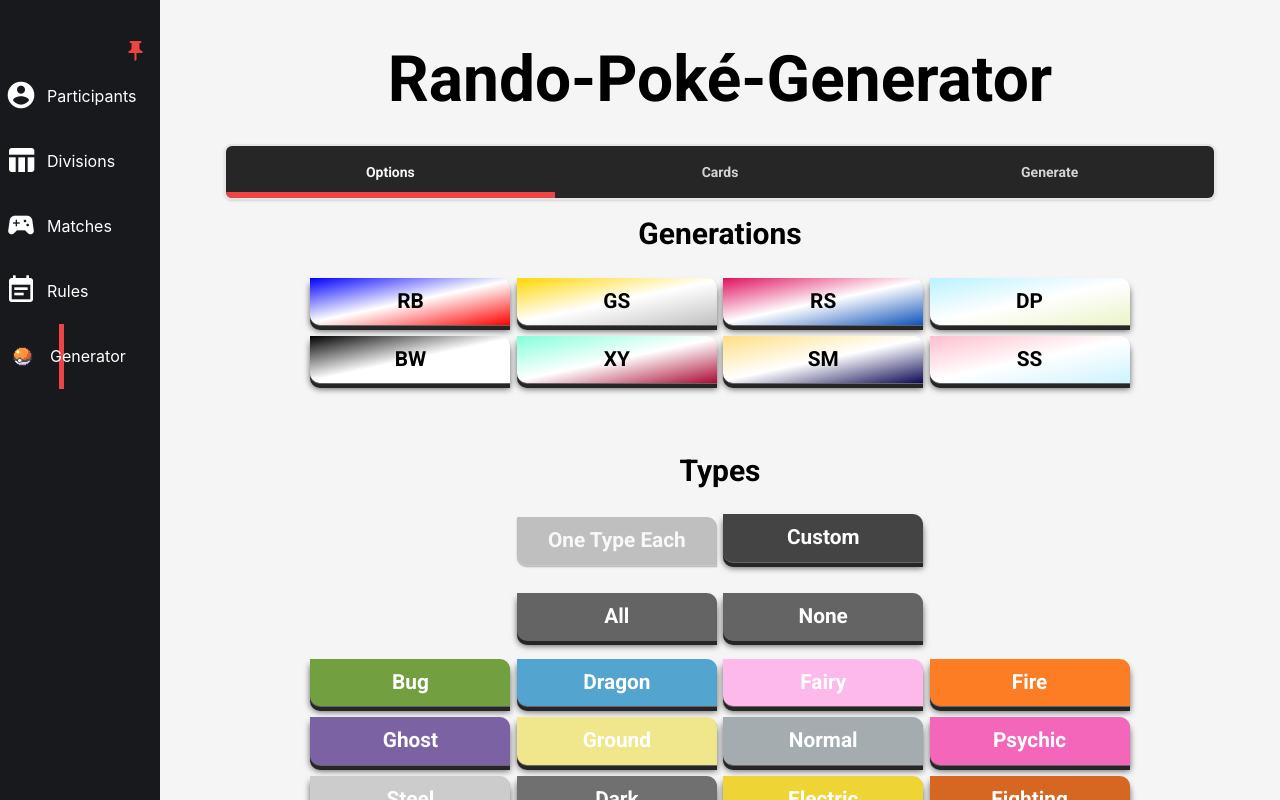
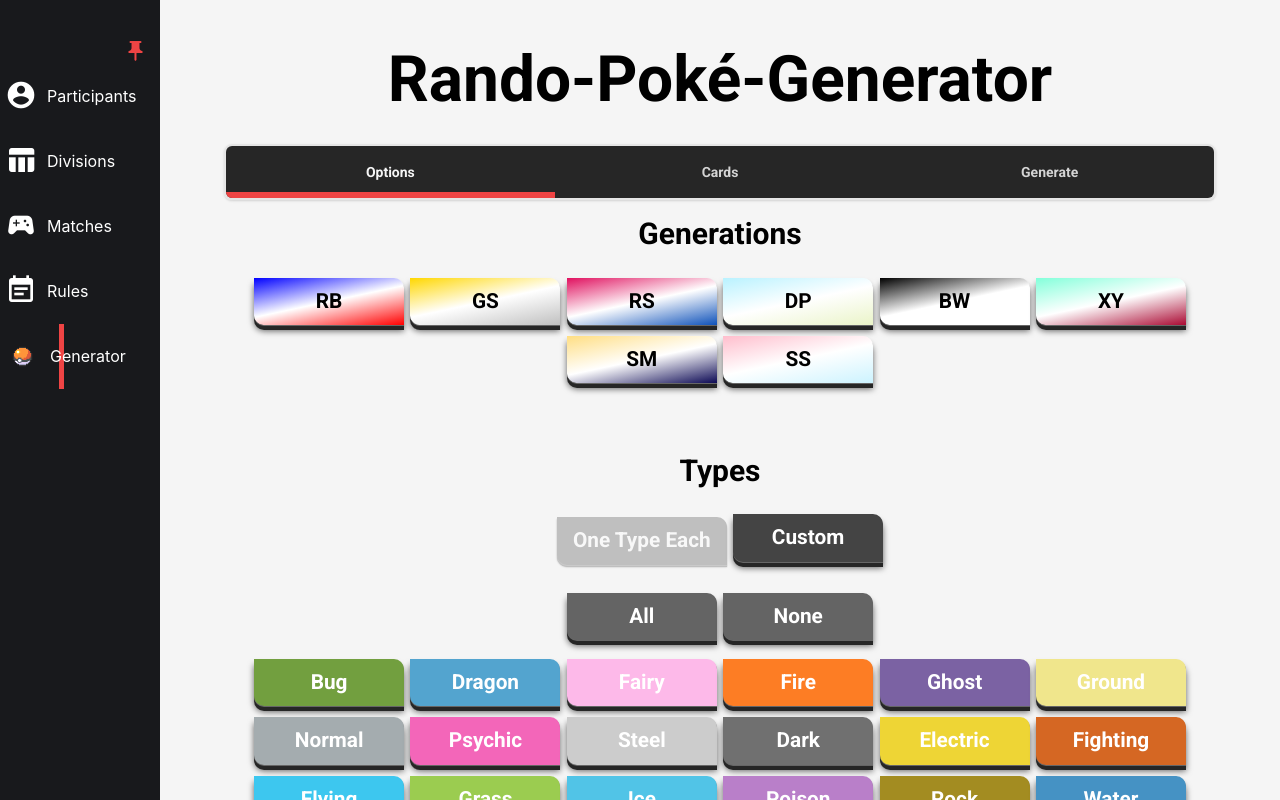
Before and after one commit to Xerkzes/poke-league, a React (Create React App) app: page /random_pokemon_generator in a window 1280 px wide. Built offline with nearby package versions, Linux system fonts and the light colour scheme; the HTML template or start-up script is replaced by a standard one.

Commit message:
smaller btn size in Generator-Page

```diff
--- a/src/App.css
+++ b/src/App.css
@@ -337,7 +337,7 @@
   padding: 0.5rem 1rem;
   margin: 0.35rem 0.2rem;
   font-size: 1.3rem;
-  width: 200px;
+  min-width: 150px;
   background-color: rgb(68, 68, 68);
   color: #fff;
   font-family: "Roboto", sans-serif;
@@ -441,7 +441,7 @@
 /* Cards */
 .pokemon-card {
   width: 7rem;
-  min-height: 8rem;
+  /* min-height: 8rem; */
   padding: 0.2rem;
   margin: 0.25rem;
   border: 2px solid #000;
```
